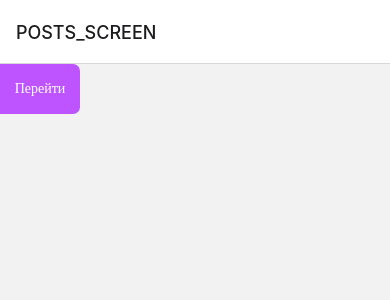
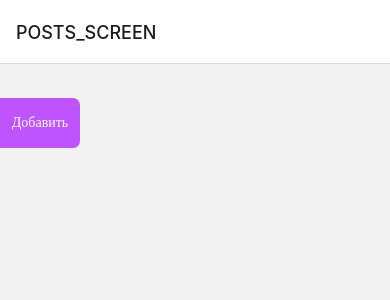
Before and after one commit to volchishka1/testPosts, a React Native app: screen / in a window 390 px wide. Shown: the top 300 px of the page. Built offline with nearby package versions, Linux system fonts and the light colour scheme.

Commit message:
show addPost

```diff
--- a/src/screens/postsScreen/postsScreenView.tsx
+++ b/src/screens/postsScreen/postsScreenView.tsx
@@ -1,13 +1,30 @@
 import React, { FC } from 'react';
-import { View } from 'react-native';
+import { FlatList, Text, TextInput, View } from 'react-native';
 import { PostsScreenViewProps } from '@screens/postsScreen/types.ts';
 import { CustomButton } from '@root/comoinents/buttonComponent/customButtonComponent.tsx';
+import { postsScreenViewStyles } from '@screens/postsScreen/styles.ts';
 
 export const PostsScreenView: FC<PostsScreenViewProps> = (props) => {
-  const { navigationToPostScreen } = props;
+  const { navigationToPostScreen, setTitle, setBody, addPost, post } = props;
   return (
     <View>
-      <CustomButton onPress={navigationToPostScreen} textButton={'Перейти'} />
+      <View style={postsScreenViewStyles.createPostContainer}>
+        <View style={postsScreenViewStyles.textInputContainer}>
+          <TextInput style={postsScreenViewStyles.textInput} onChangeText={setTitle} />
+          <TextInput style={postsScreenViewStyles.textInput} onChangeText={setBody} />
+        </View>
+        <CustomButton onPress={addPost} textButton={'Добавить'} />
+      </View>
+      <FlatList
+        style={postsScreenViewStyles.postsContainer}
+        data={post}
+        renderItem={({ item }) => (
+          <View style={postsScreenViewStyles.postContainer}>
+            <Text>{item.title}</Text>
+            <Text>{item.body}</Text>
+          </View>
+        )}
+      />
     </View>
   );
 };
```
